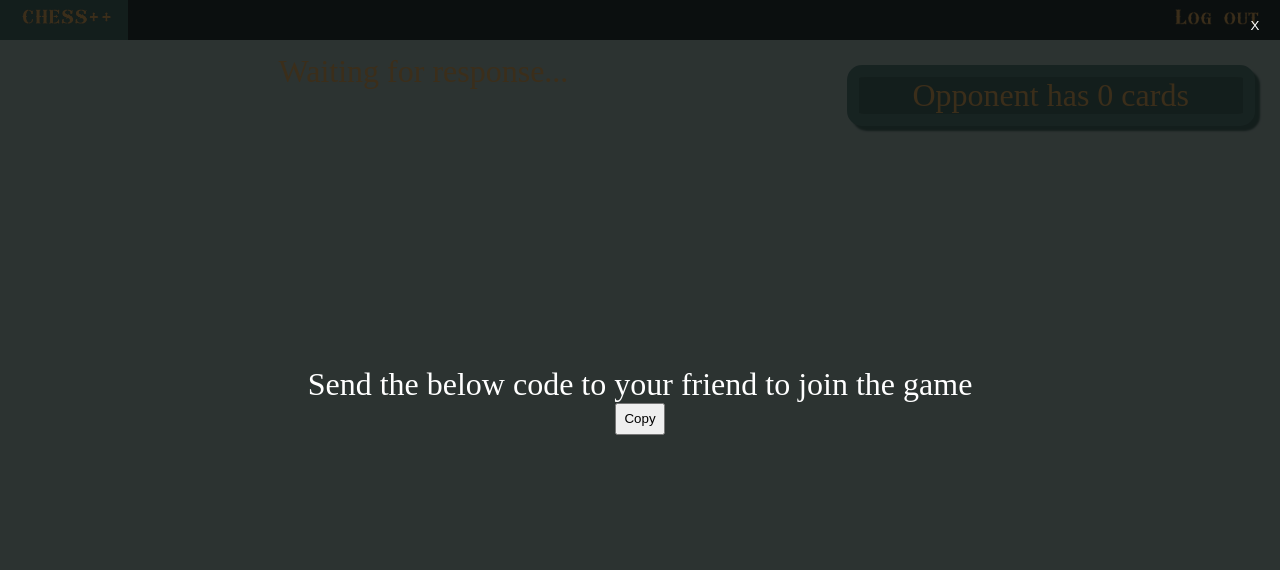
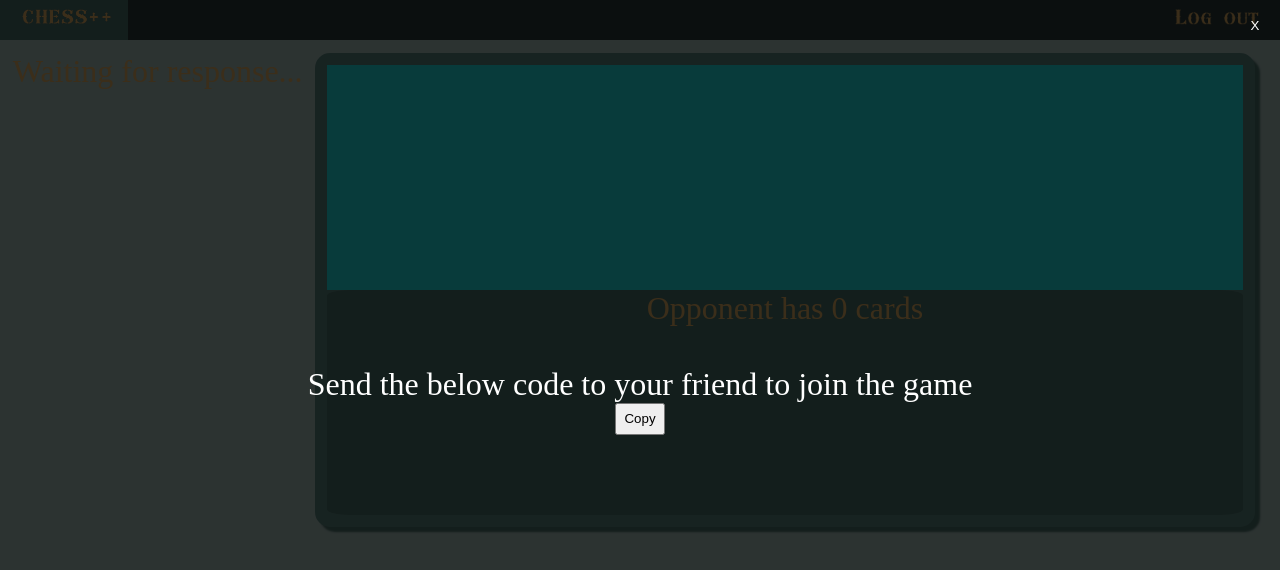
Before and after one commit to CSC4790-Fall2022-Org/senior-project-chess-team, a React (Create React App) app in the folder chess_plus_plus/front_end/: page /game in a window 1280 px wide. Shown: the top 570 px of the page. Built offline with nearby package versions, Linux system fonts and the light colour scheme; no server answers; sample sign-in values are in the browser's storage.

Commit message:
fix height of container and board resizing

```diff
--- a/chess_plus_plus/front_end/src/chess/ui/gamePage.css
+++ b/chess_plus_plus/front_end/src/chess/ui/gamePage.css
@@ -3,23 +3,24 @@
 .gamePage {
     display: flex;
     justify-content: flex-end;
+    align-items: flex-start;
     background-color: #b5d6cf;
     flex-wrap: wrap;
     margin: 1%;
+
 }
 .LargeContainer{
   display: flex;
   flex-direction: column;
   background-color: rgb(77, 137, 127);
   min-width: 200px;
-  max-width: 30vw;
   border: 12px solid #4d897f;
   box-shadow: 5px 5px 2px #396c63;
   border-radius: 15px;
   flex: 1 1 20vw;
-  margin: 1%;
+  margin-inline: 1%;
   align-items: stretch;
-
+  min-height: 450px;
 
 }
 
```
